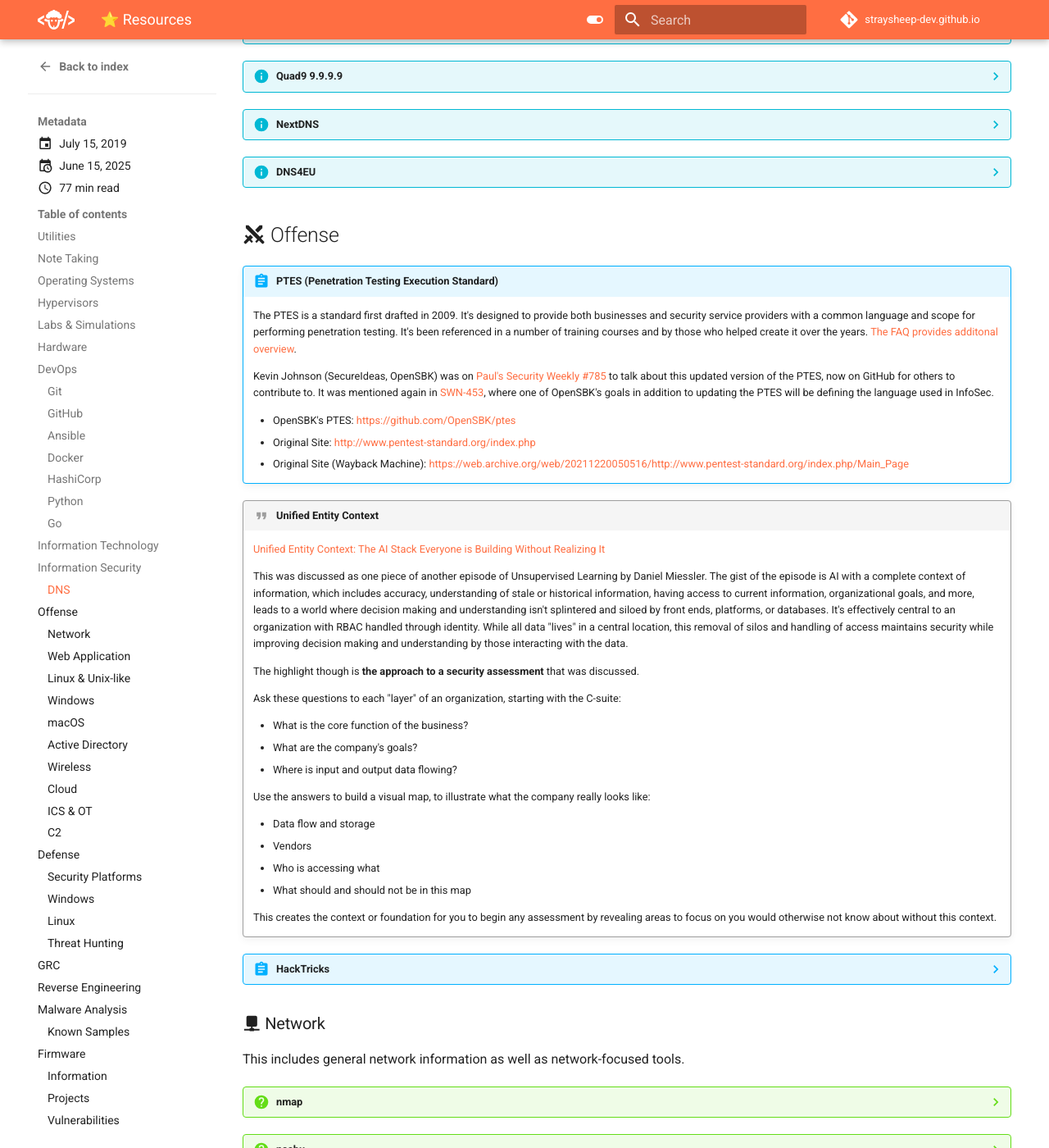
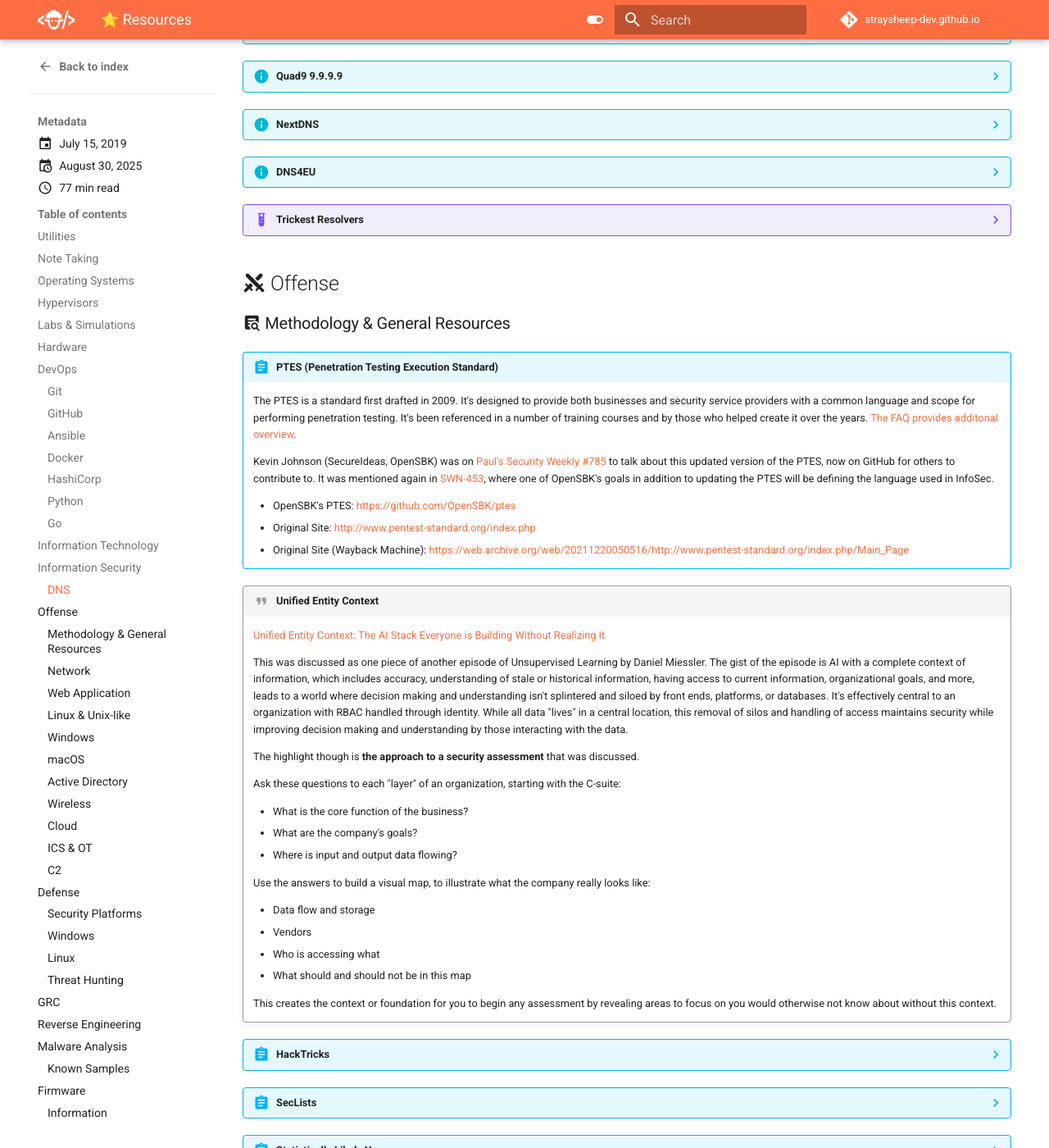
Before and after one commit to straysheep-dev/straysheep-dev.github.io, an MkDocs documentation site: the page built from docs/blog/posts/resources.md, in a window 1280 px wide and 1400 px high, scrolled down 9435 px. Shown: the whole window at 82% size. Built offline with MkDocs 1.6.1 and Material for MkDocs 9.7.7, drawn with Linux system fonts in a browser that asks for light colours; comment, search, counter and statistics services are not loaded; some of the changed text lies outside the part shown.

Commit message:
Update blog

```diff
--- a/docs/blog/posts/resources.md
+++ b/docs/blog/posts/resources.md
@@ -2,7 +2,7 @@
 draft: false
 date:
   created: 2019-07-15
-  updated: 2025-06-15
+  updated: 2025-08-30
 categories:
   - links
   - resources
@@ -1427,8 +1427,16 @@
 
 	Currently there's no browser-based diagnostic endpoint dedicated to verifying you're using their resolvers like Cloudflare or Quad9 have.
 
+??? example "Trickest Resolvers"
+
+	> The most exhaustive list of reliable DNS resolvers
+
+	- <https://github.com/trickest/resolvers>
+
 
 ## :material-sword-cross: Offense
+
+### :material-text-box-search: Methodology & General Resources
 
 !!! abstract "PTES (Penetration Testing Execution Standard)"
 
@@ -1469,6 +1477,19 @@
 
 	- <https://book.hacktricks.wiki/>
 	- <https://github.com/HackTricks-wiki/hacktricks>
+
+??? abstract "SecLists"
+
+    - <https://github.com/danielmiessler/SecLists>
+
+??? abstract "Statistically Likely Usernames"
+
+    - <https://github.com/insidetrust/statistically-likely-usernames>
+
+??? abstract "Trickest Wordlists_"
+
+	- <https://github.com/trickest/wordlists>
+
 
 ### :material-network: Network
 
```
